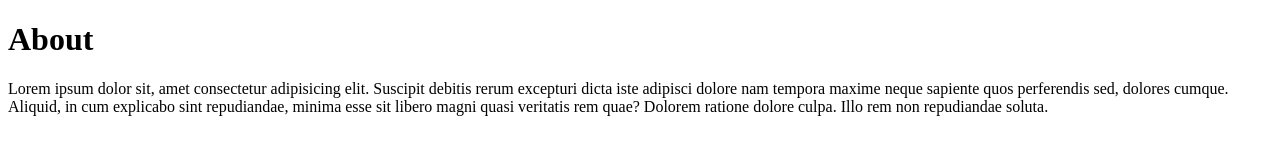
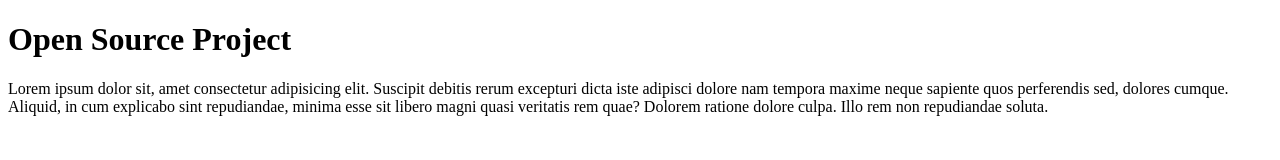
Before and after one commit to mfarhananees/OpenSource, a plain HTML site: page about.html in a window 1280 px wide. Drawn offline with Linux system fonts and the light colour scheme.

Commit message:
Update Files

```diff
--- a/about.html
+++ b/about.html
@@ -4,10 +4,10 @@
     <meta charset="UTF-8">
     <meta http-equiv="X-UA-Compatible" content="IE=edge">
     <meta name="viewport" content="width=device-width, initial-scale=1.0">
-    <title>SRT Link</title>
+    <title>Open Source</title>
 </head>
 <body>
-    <h1>About</h1>
+    <h1>Open Source Project</h1>
     <p>Lorem ipsum dolor sit, amet consectetur adipisicing elit. Suscipit debitis rerum excepturi dicta iste adipisci dolore nam tempora maxime neque sapiente quos perferendis sed, dolores cumque. Aliquid, in cum explicabo sint repudiandae, minima esse sit libero magni quasi veritatis rem quae? Dolorem ratione dolore culpa. Illo rem non repudiandae soluta.</p>
 </body>
 </html>
```
Also changed, not shown: index.html (+2 -2 lines), users/demouser2.txt.
